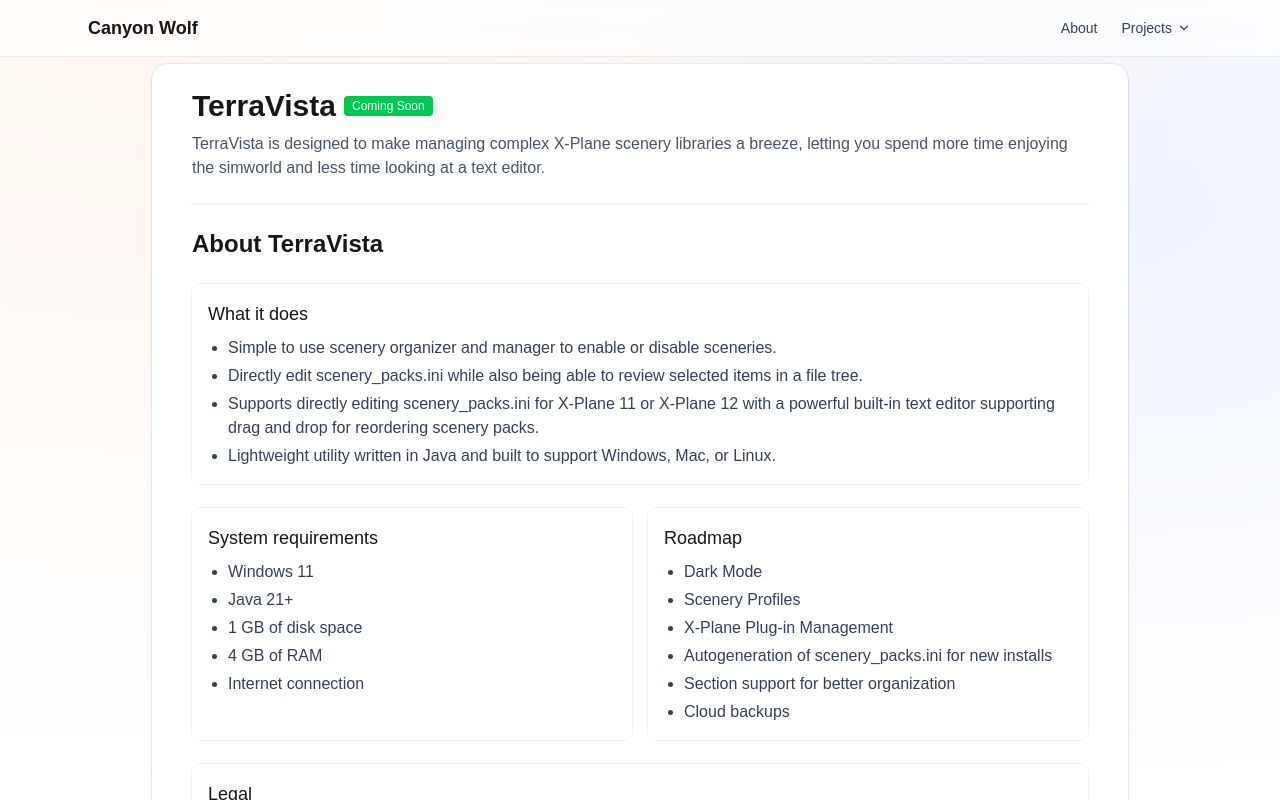
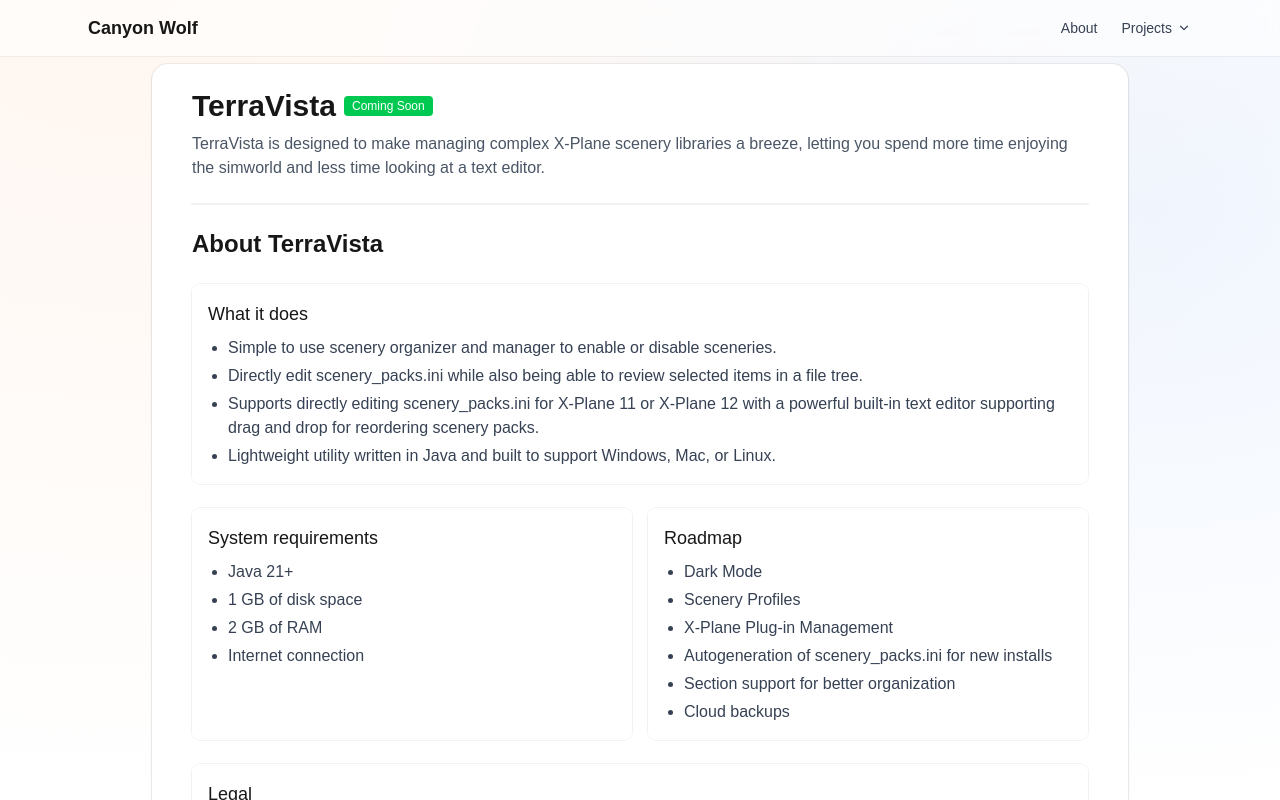
Before and after one commit to cww2697/canyonwolf-web, a Next.js app: page /projects/terravista in a window 1280 px wide. Shown: the top 800 px of the page. Built offline with nearby package versions, Linux system fonts and the light colour scheme.

Commit message:
Update terravista system requirements

```diff
--- a/src/app/projects/terravista/page.tsx
+++ b/src/app/projects/terravista/page.tsx
@@ -63,10 +63,9 @@
             <div className="rounded-lg ring-1 ring-black/5 dark:ring-white/10 bg-white/70 dark:bg-gray-900/40 p-4">
               <h3 className="text-lg font-medium mb-2">System requirements</h3>
               <ul className="list-disc pl-5 space-y-1 text-gray-700 dark:text-gray-300">
-                <li>Windows 11</li>
                 <li>Java 21+</li>
                 <li>1 GB of disk space</li>
-                <li>4 GB of RAM</li>
+                <li>2 GB of RAM</li>
                 <li>Internet connection</li>
               </ul>
             </div>
```
